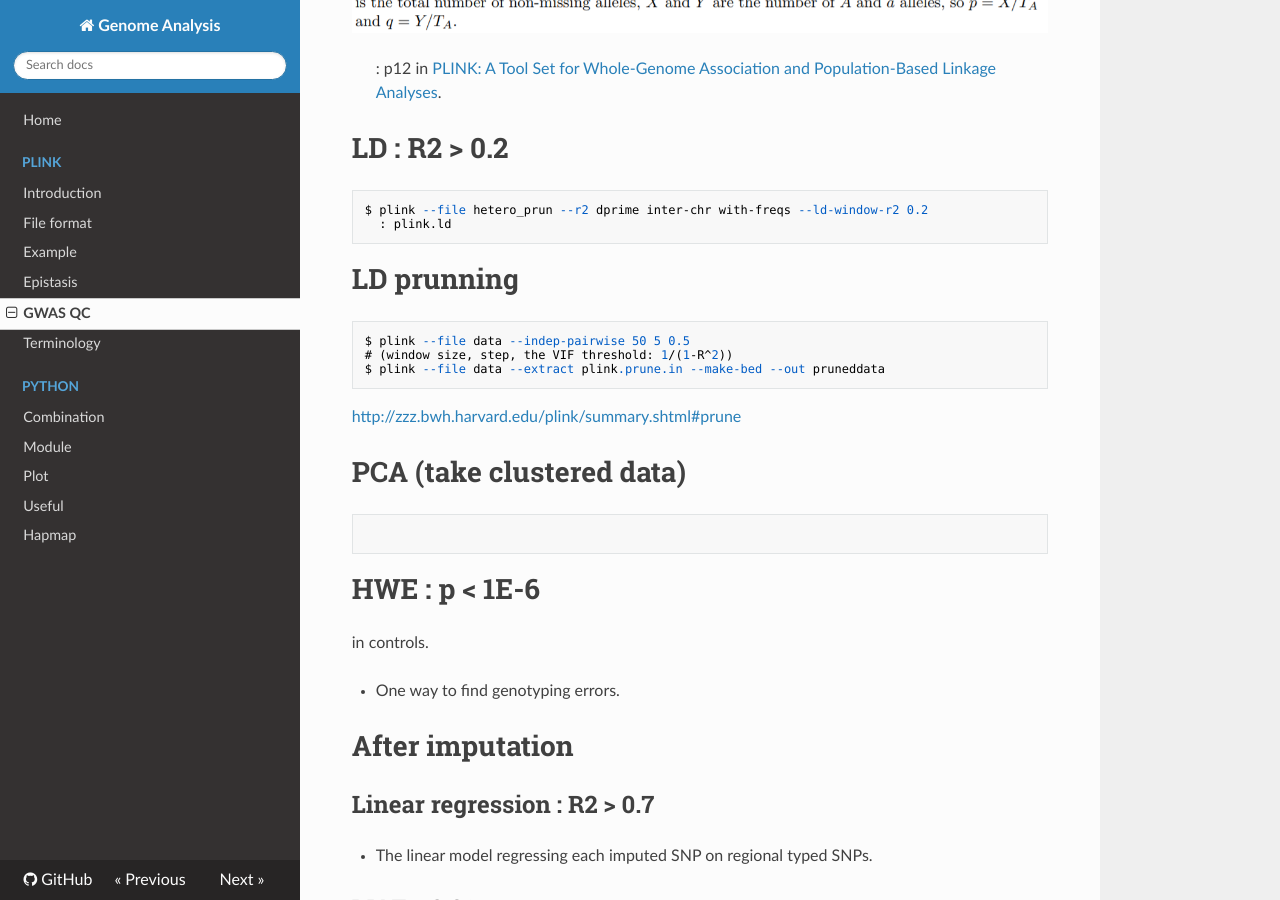
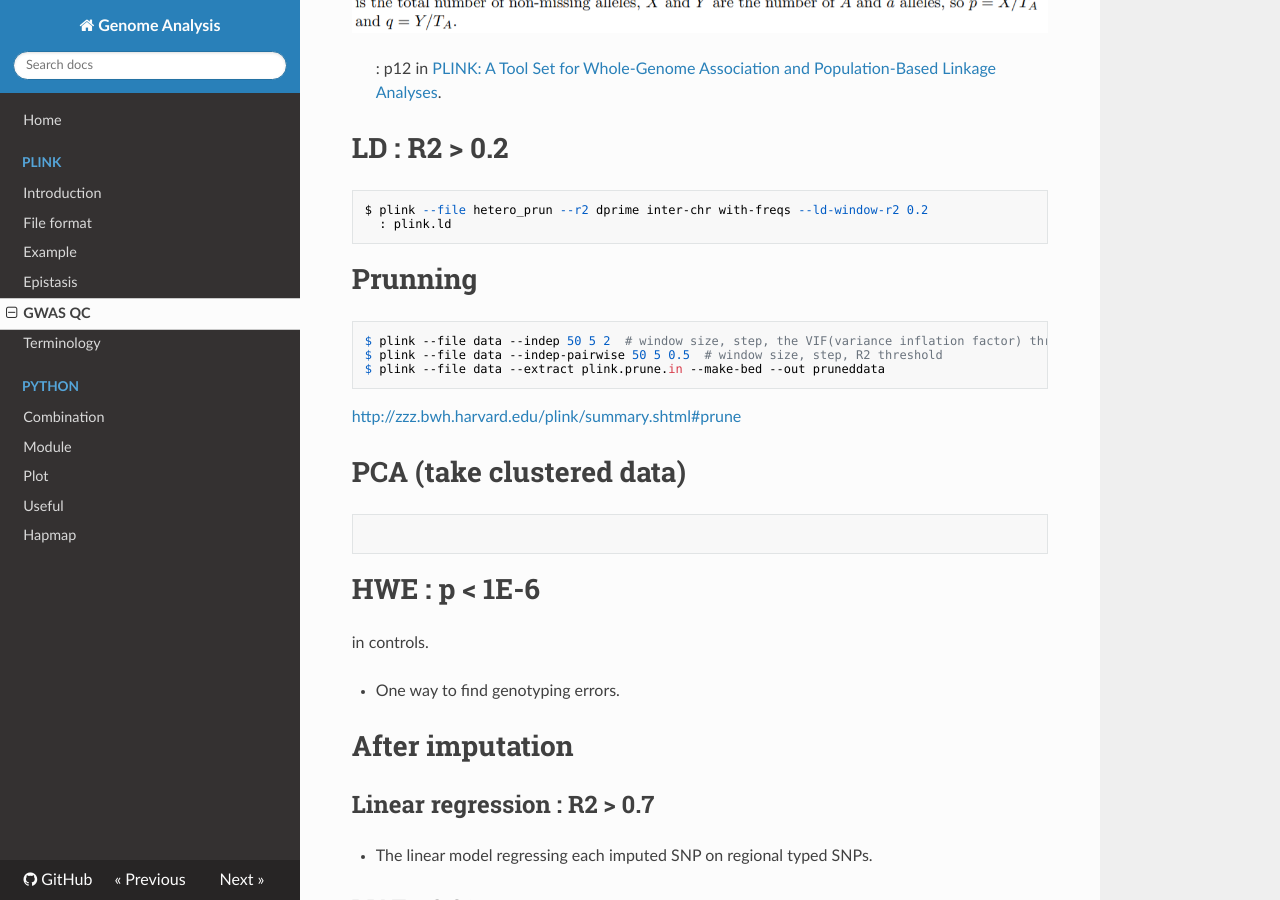
Before and after one commit to WonyoungCho/plink, an MkDocs documentation site: the page built from docs/GWAS.md, in a window 1280 px wide and 900 px high, scrolled down 3024 px. Built offline with MkDocs 1.6.1, drawn with Linux system fonts in a browser that asks for light colours; nearby versions of some CDN libraries; old or Windows-style settings are respelled for this version of MkDocs.

Commit message:
Update GWAS.md

````diff
--- a/docs/GWAS.md
+++ b/docs/GWAS.md
@@ -100,10 +100,10 @@ $ plink --file hetero_prun --r2 dprime inter-chr with-freqs --ld-window-r2 0.2
   : plink.ld
 ```
 
-# LD prunning
+# Prunning
 ```
-$ plink --file data --indep-pairwise 50 5 0.5
-# (window size, step, the VIF threshold: 1/(1-R^2))
+$ plink --file data --indep 50 5 2  # window size, step, the VIF(variance inflation factor) threshold: 1/(1-R^2)
+$ plink --file data --indep-pairwise 50 5 0.5  # window size, step, R2 threshold
 $ plink --file data --extract plink.prune.in --make-bed --out pruneddata
 ```
 <http://zzz.bwh.harvard.edu/plink/summary.shtml#prune>
````
